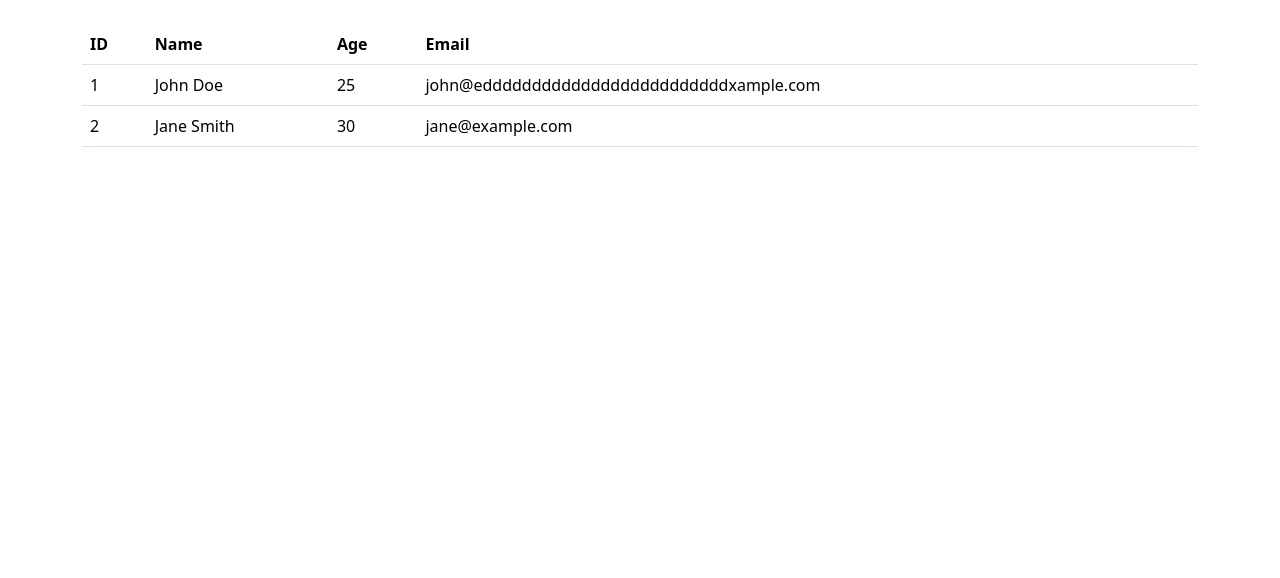
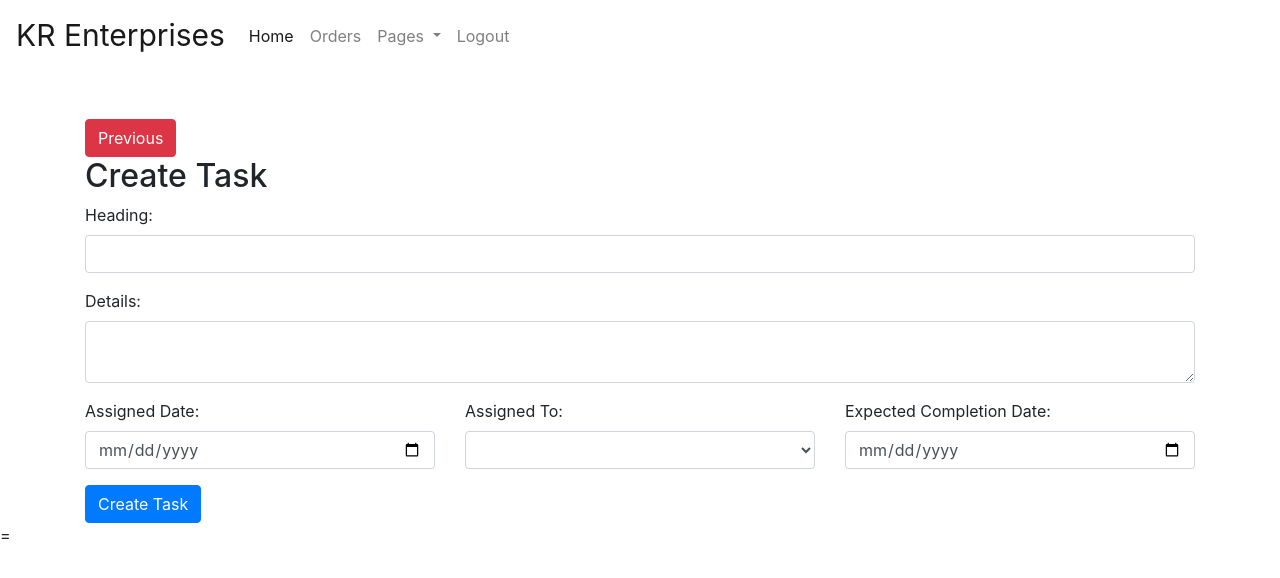
Before and after one commit to krhandmadepaper/krpapers, a PHP site: page /task/taskentry.php in a window 1280 px wide. Shown: the top 578 px of the page. Run offline with PHP 8.4, Linux system fonts and the light colour scheme; tables that the repository leaves empty or names only in its code hold one stand-in row (values such as "Sample post"); lists and menus that the app fills with data are empty; some libraries are stand-ins or nearby versions.

Commit message:
Tasks Dashboard

```diff
--- a/task/index.php
+++ b/task/index.php
@@ -74,14 +74,16 @@ if (isset($_SESSION['user_id']) && $_SESSION['user_type'] === 'Admin') {
                             echo $daysDifference;
                         ?>
                     </td>
-                    <td><?php $status=$data["completion_status"];
+                    <td>
+                        <?php $status=$data["completion_status"];
                             if ($status){
                             echo "completed";
                             }
                             else{
                             echo "In Progress";
                             }
-                    ?></td>
+                        ?>
+                    </td>
                   </tr>
             <?php
                 }
--- a/task/navbar.php
+++ b/task/navbar.php
@@ -9,10 +9,10 @@
           <ul class="navbar-nav mr-auto">
 
             <li class="nav-item active">
-              <a class="nav-link" href="index.php">Home <span class="sr-only">(current)</span></a>
+              <a class="nav-link" href="../Home/index.php">Home <span class="sr-only">(current)</span></a>
             </li>
             <li class="nav-item">
-              <a class="nav-link" href="available_data.php">Available data</a>
+              <a class="nav-link" href="../Orders/Index.php">Orders</a>
             </li>
 
             <li class="nav-item dropdown">
@@ -20,7 +20,7 @@
                 Pages
               </a>
               <div class="dropdown-menu" aria-labelledby="navbarDropdown">
-                <a class="dropdown-item" href="../Orders/Admin">Orders</a>
+                <a class="dropdown-item" href="taskentry.php">Create Tasks</a>
                 <a class="dropdown-item" href="../Tools">Tools</a>
                 <div class="dropdown-divider"></div>
                 <a class="dropdown-item" href="../Suppliers">Suppliers</a>
--- a/task/taskentry.php
+++ b/task/taskentry.php
@@ -1,47 +1,70 @@
-<!doctype html>
+
+<!DOCTYPE html>
 <html lang="en">
-  <head>
-    <!-- Required meta tags -->
-    <meta charset="utf-8">
+<head>
+    <meta charset="UTF-8">
+    <meta name="viewport" content="width=device-width, initial-scale=1.0">
+    <title>Create Task</title>
+    <!-- Bootstrap CSS -->
+    <link rel="stylesheet" href="https://cdn.jsdelivr.net/npm/bootstrap@4.5.2/dist/css/bootstrap.min.css">
+    <?php include "navbar.php"; ?>
 
-    <title>Mobile-Friendly Table</title>
-    <meta name="viewport" content="width=device-width, initial-scale=1, shrink-to-fit=no">
-    <link rel="stylesheet" href="https://cdn.jsdelivr.net/npm/bootstrap@5.3.0-alpha1/dist/css/bootstrap.min.css">
-  </head>
-  <body>
+</head>
+<body>
 
-    <div class="container mt-4">
-      <div class="table-responsive">
-        <table class="table table-hover">
-          <thead>
-            <tr>
-              <th scope="col">ID</th>
-              <th scope="col">Name</th>
-              <th scope="col">Age</th>
-              <th scope="col">Email</th>
-            </tr>
-          </thead>
-          <tbody>
-            <tr>
-              <td>1</td>
-              <td>John Doe</td>
-              <td>25</td>
-              <td>john@edddddddddddddddddddddddddxample.com</td>
-            </tr>
-            <tr>
-              <td>2</td>
-              <td>Jane Smith</td>
-              <td>30</td>
-              <td>jane@example.com</td>
-            </tr>
-            <!-- Add more rows as needed -->
-          </tbody>
-        </table>
-      </div>
+    <div class="container mt-5">
+    <a class="btn btn-danger"  href="javascript:history.back()">Previous</a>
+
+        <h2>Create Task</h2>
+        <form action="taskentryresponse.php" method="post">
+        <div class="row">
+            <div class="form-group col-xl-12">
+                <label for="heading">Heading:</label>
+                <input type="text" class="form-control" name="heading" required>
+            </div>
+        </div>
+            <div class="form-group">
+                <label for="details">Details:</label>
+                <textarea class="form-control" name="details" required></textarea>
+            </div>
+          <div class="row">
+            <div class="form-group col-xl-4">
+                <label for="assignedDate">Assigned Date:</label>
+                <input type="date" class="form-control" name="assignedDate" required>
+            </div>
+            <div class="form-group col-xl-4">
+                <label for="assignedTo">Assigned To:</label>
+                <select class="form-control" name="assignedTo" style="font-color:black;" required>
+                <?php
+                  include "../Home/database/conn.php" ;
+                  $qry = "SELECT ID,Username FROM `login` where `Type` ='Admin'";
+                  $result = mysqli_query($con,$qry);
+                  while($row = mysqli_fetch_assoc($result))
+                  {
+                  ?>
+                  <option value="" selected disabled>Select Assigned To</option>
+                  <option value="<?php echo $row['ID']; ?>" ><?php echo $row['Username'] ?></option>
+                  <?php
+                  }
+                ?>
+                </select>
+            </div>
+            <div class="form-group col-xl-4">
+                <label for="expCompletionDate">Expected Completion Date:</label>
+                <input type="date" class="form-control" name="expCompletionDate" required>
+            </div>
+          </div>
+            <button type="submit" class="btn btn-primary">Create Task</button>
+
+        </form>
     </div>
 
+    <!-- Bootstrap and jQuery JS -->
     <script src="https://code.jquery.com/jquery-3.5.1.slim.min.js"></script>
-    <script src="https://cdn.jsdelivr.net/npm/@popperjs/core@2.10.2/dist/umd/popper.min.js"></script>
-    <script src="https://cdn.jsdelivr.net/npm/bootstrap@5.3.0-alpha1/dist/js/bootstrap.min.js"></script>
-  </body>
+    <script src="https://cdn.jsdelivr.net/npm/@popperjs/core@2.0.7/dist/umd/popper.min.js"></script>
+    <script src="https://cdn.jsdelivr.net/npm/bootstrap@4.5.2/dist/js/bootstrap.min.js"></script>
+
+    <!-- Custom JavaScript -->
+   =
+</body>
 </html>
```
Also changed, not shown: task/taskentryresponse.php (added, +57 -0 lines). Lines whose indentation alone changed are shown as unchanged.
